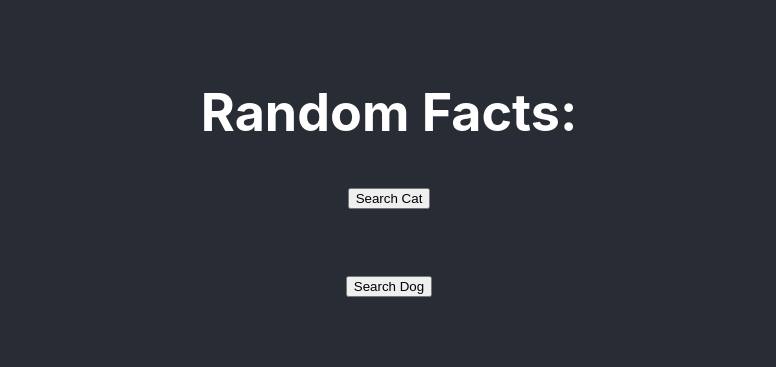
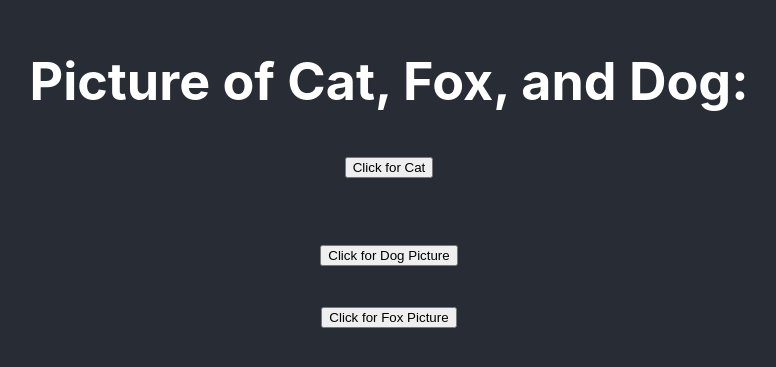
Before and after one commit to ARGunawan/Animal-Fact-Fetching-Page, a React (Create React App) app: page / in a window 1280 px wide. Shown: the part 213-580 px from the top of the page, without its empty margins (251-1027 px from the left). Built offline with nearby package versions, Linux system fonts and the light colour scheme.

Commit message:
Fox Picture

```diff
--- a/src/App.js
+++ b/src/App.js
@@ -6,7 +6,7 @@ function App() {
   return (
     <div className="App">
       <div className="App-header">
-        <h1>Random Facts:</h1>
+        <h1>Picture of Cat, Fox, and Dog:</h1>
         <GetRandom />
         <DogPart />
       </div>
--- a/src/components/Dog.js
+++ b/src/components/Dog.js
@@ -7,12 +7,13 @@ class DogPart extends Component {
     this.state = {
       randomPicture: "",
       foundPic: false,
+      randomFox: "",
+      foundFox: false,
     };
   }
 
   handleSearchClickDog = async () => {
     let linkToDogPic = "https://dog.ceo/api/breeds/image/random";
-
     try {
       //get the link info
       let response_pic = await axios.get(linkToDogPic);
@@ -22,20 +23,45 @@ class DogPart extends Component {
         randomPicture: response_pic.data["message"],
         foundPic: true,
       });
+
       //console.log(this.state.randomFact);
     } catch {
       //does nothing
     }
   };
 
+  handleSearchClickFox = async () => {
+    let linkToFoxPic = "https://randomfox.ca/floof/";
+    try {
+      //get the link info
+      let response_fox = await axios.get(linkToFoxPic);
+
+      console.log(response_fox.data);
+
+      //set the state to the random fox picture
+      this.setState({
+        randomFox: response_fox.data["image"],
+        foundFox: true,
+      });
+      //console.log(this.state.randomFact);
+    } catch {
+      //does nothing
+    }
+  };
   render() {
     return (
       <div>
         <button className="search-button" onClick={this.handleSearchClickDog}>
-          Search Dog
+          Click for Dog Picture
         </button>
         <br />
         <img src={this.state.randomPicture} />
+        <br />
+        <button className="search-button" onClick={this.handleSearchClickFox}>
+          Click for Fox Picture
+        </button>
+        <br />
+        <img src={this.state.randomFox} />
       </div>
     );
   }
--- a/src/components/Gather.js
+++ b/src/components/Gather.js
@@ -45,7 +45,7 @@ class GetRandom extends Component {
     return (
       <div>
         <button className="search-button" onClick={this.handleSearchClickCat}>
-          Search Cat
+          Click for Cat
         </button>
         <br />
         <p>{this.state.randomFact}</p>
```
